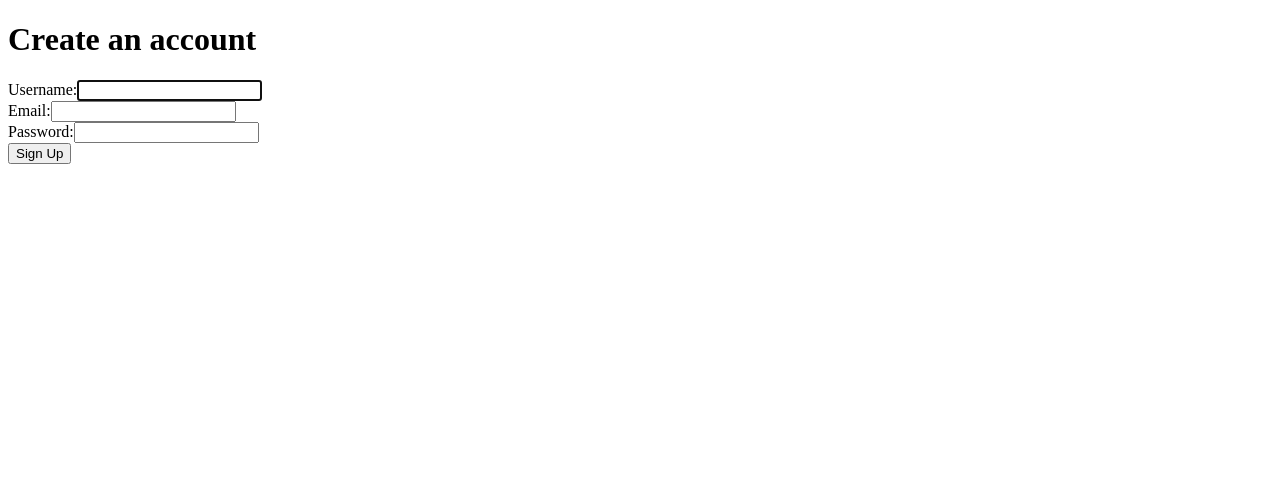
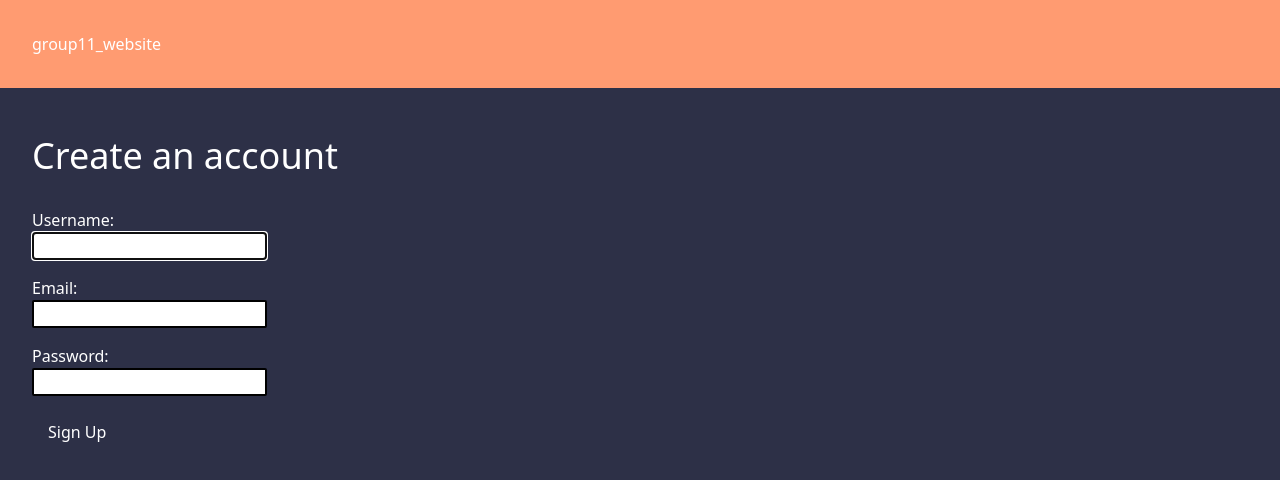
Before and after one commit to 437group11/437group11, a Next.js app: page /register in a window 1280 px wide. Shown: the top 480 px of the page. Built offline with nearby package versions, Linux system fonts and the light colour scheme.

Commit message:
Fix CSS
CSS was broken because after moving to the pages router,
we didn't load layout.tsx, which loaded globals.css.

Load layout.tsx in every file.

```diff
--- a/app/layout.tsx
+++ b/components/root-layout.tsx
@@ -1,8 +1,8 @@
 import '../styles/globals.css'
 import type { Metadata } from 'next'
 import { Lora } from 'next/font/google'
-import Header from "../components/header"
-import Main from "../components/main"
+import Header from "./header"
+import Main from "./main"
 import React from "react";
 
 const myFont = Lora({ subsets: ['latin'] })
@@ -18,13 +18,11 @@ export default function RootLayout({
   children: React.ReactNode
 }) {
   return (
-    <html lang="en">
-        <body className={myFont.className}>
-            <Header></Header>
-            <Main>
-                {children}
-            </Main>
-        </body>
-    </html>
+      <>
+          <Header></Header>
+          <Main>
+              {children}
+          </Main>
+      </>
   )
 }
--- a/pages/feed.tsx
+++ b/pages/feed.tsx
@@ -1,3 +1,4 @@
+import RootLayout from "../components/root-layout";
 import AlbumCard from "components/album-card";
 import { getToken } from "utils/tokenManager";
 import { getShelf } from "./api/get-shelf";
@@ -70,7 +71,7 @@ export default function Feed() {
     }
 
     return (
-        <>
+        <RootLayout>
             <div className="bg min-h-screen text-white">
                 <div className="flex flex-row overflow-x-auto">
                     <div>
@@ -92,6 +93,6 @@ export default function Feed() {
                 </div>
             </div>
 
-        </>
+        </RootLayout>
     )
 }
--- a/app/page.tsx
+++ b/pages/index.tsx
@@ -1,8 +1,9 @@
+import RootLayout from "../components/root-layout";
 import ButtonLink from "../components/button-link";
 
 export default function Home() {
     return (
-        <>
+        <RootLayout>
             <h1 className='text-6xl my-8'>
                 Welcome to group11_website!
             </h1>
@@ -18,6 +19,6 @@ export default function Home() {
                     Sign in
                 </ButtonLink>
             </div>
-        </>
+        </RootLayout>
     )
 }
--- a/pages/register.tsx
+++ b/pages/register.tsx
@@ -1,4 +1,5 @@
 'use client';
+import RootLayout from "../components/root-layout";
 import ButtonLink from "../components/button-link";
 import React from "react";
 import { useState } from "react";
@@ -40,7 +41,7 @@ export default function Register() {
         }));
     };
     return (
-        <>
+        <RootLayout>
             <h1 className="text-4xl my-4">Create an account</h1>
 
             <form className="mt-8" onSubmit={handleSubmit}>
@@ -89,6 +90,6 @@ export default function Register() {
                     Sign Up
                 </button>
                 </form>
-        </>
+        </RootLayout>
     )
 }
--- a/pages/sign-in.tsx
+++ b/pages/sign-in.tsx
@@ -1,3 +1,4 @@
+import RootLayout from "../components/root-layout";
 import ButtonLink from "../components/button-link";
 import React from 'react';
 import { useState } from "react";
@@ -50,7 +51,7 @@ export default function SignIn() {
     };
 
     return (
-        <>
+        <RootLayout>
             <h1 className="text-4xl my-4">Sign in</h1>
 
             <form className="mt-8" onSubmit={handleSubmit}>
@@ -85,6 +86,6 @@ export default function SignIn() {
                     Sign In
                 </button>
             </form>
-        </>
+        </RootLayout>
     );
 }
```
Also changed, not shown: 1 other file (tests, documents, lock files or other folders).
